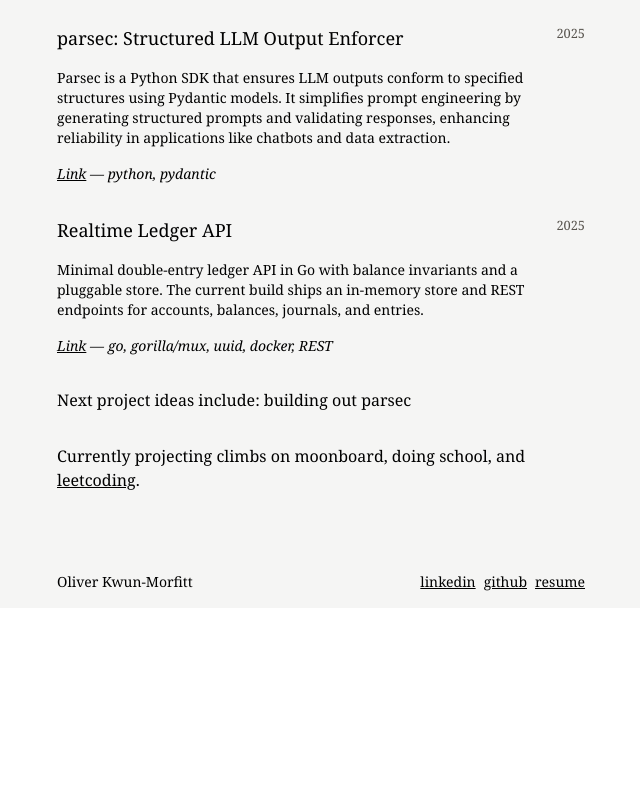
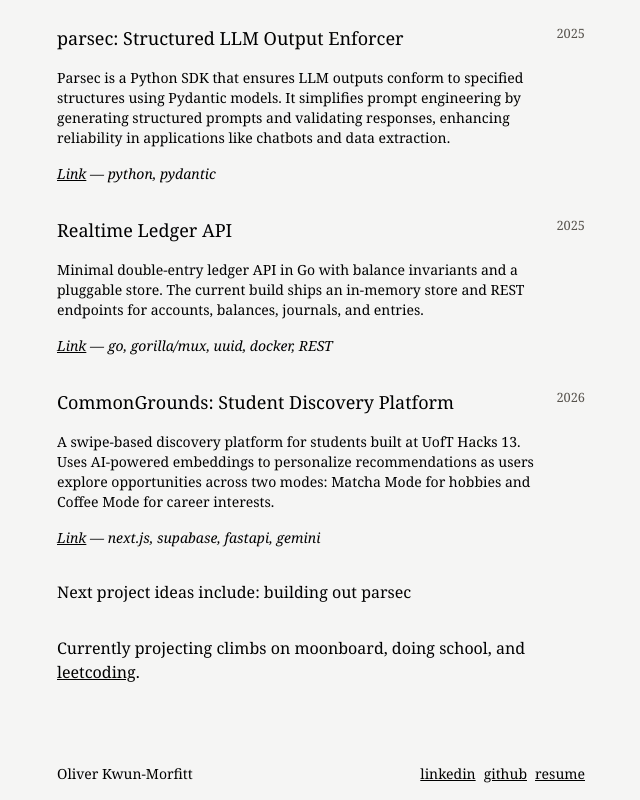
Before and after one commit to olliekm/my-site, a Next.js app in the folder ollie/: page / in a window 1280 px wide. Shown: the part 1597-2397 px from the top of the page, without its empty margins (319-959 px from the left). Before the commit the page ends 2205 px from the top, so only its background shows below. Built offline with nearby package versions, Linux system fonts and the light colour scheme.

Commit message:
added common grounds

```diff
--- a/ollie/app/page.tsx
+++ b/ollie/app/page.tsx
@@ -110,6 +110,15 @@
             year="2025" logo="/utmistlogo.svg"
             link="/proj/ledger"
           />
+          <Project
+            title="CommonGrounds: Student Discovery Platform"
+            technologies="next.js, supabase, fastapi, gemini"
+            description="
+            A swipe-based discovery platform for students built at UofT Hacks 13. Uses AI-powered embeddings to personalize recommendations as users explore opportunities across two modes: Matcha Mode for hobbies and Coffee Mode for career interests.
+            "
+            year="2026" logo="/utmistlogo.svg"
+            link="/proj/commongrounds"
+          />
 
 
 
```
